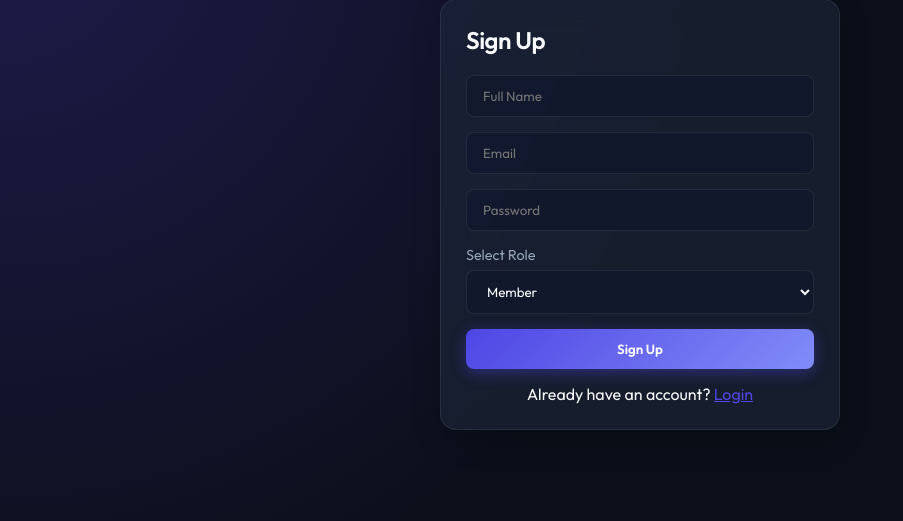
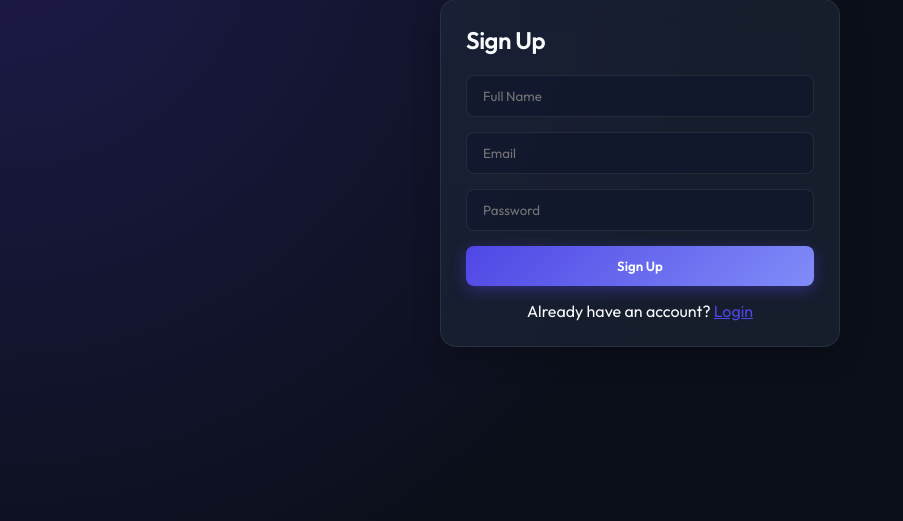
Before and after one commit to ajil212390/TESK_MANAGER, a Django app: page /signup/ in a window 1280 px wide. Shown: the part 91-612 px from the top of the page, without its empty margins (0-903 px from the left). Run offline with Django 5.2, Linux system fonts and the light colour scheme; parts of the project's set-up code (start-up, migrations or seed data) failed here and were passed over.

Commit message:
Update signup template

```diff
--- a/templates/signup.html
+++ b/templates/signup.html
@@ -6,11 +6,6 @@
         <input type="text" id="name" placeholder="Full Name" required>
         <input type="email" id="email" placeholder="Email" required>
         <input type="password" id="password" placeholder="Password" required>
-        <label for="role" style="display: block; margin-bottom: 6px; color: var(--text-muted); font-size: 0.9rem;">Select Role</label>
-        <select id="role" required>
-            <option value="member">Member</option>
-            <option value="admin">Admin</option>
-        </select>
         <button type="submit" style="width: 100%;">Sign Up</button>
     </form>
     <p style="margin-top: 15px; text-align: center;">Already have an account? <a href="/login/" style="color: var(--primary);">Login</a></p>
@@ -23,14 +18,13 @@
         const name = document.getElementById('name').value;
         const email = document.getElementById('email').value;
         const password = document.getElementById('password').value;
-        const role = document.getElementById('role').value;
         const errorDiv = document.getElementById('error');
 
         try {
             const res = await fetch(API_URL + '/signup/', {
                 method: 'POST',
                 headers: { 'Content-Type': 'application/json' },
-                body: JSON.stringify({ name, email, password, role })
+                body: JSON.stringify({ name, email, password, role: 'member' })
             });
             if (res.ok) {
                 window.location.href = '/login/';
```
